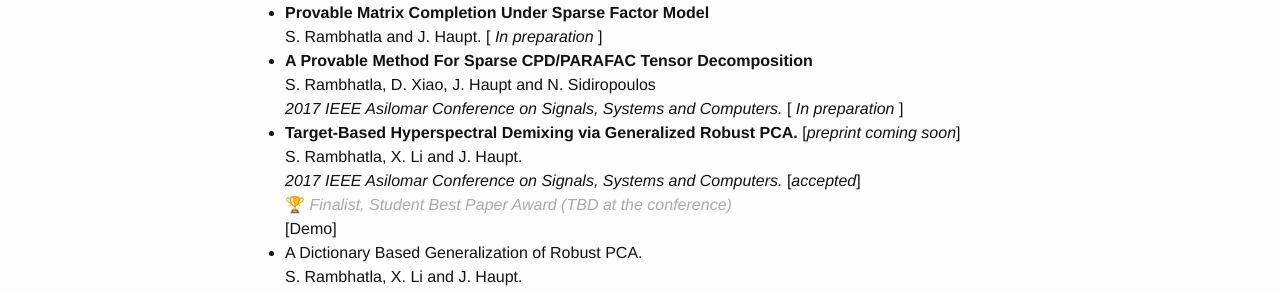
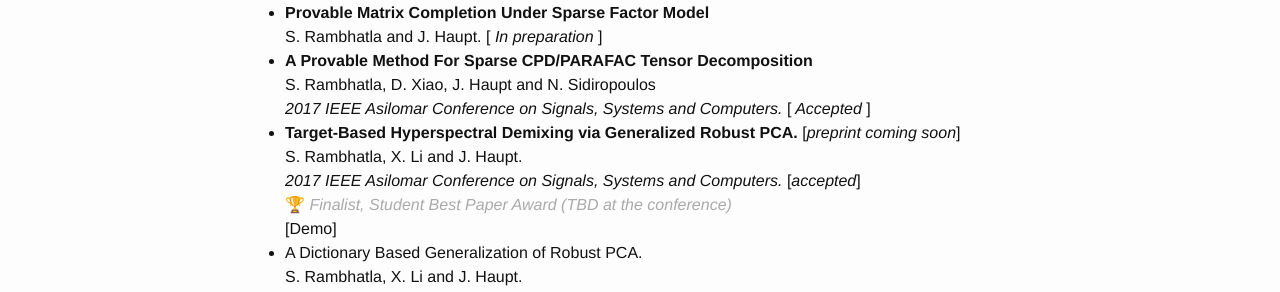
Before and after one commit to srambhatla/srambhatla.github.io, a Jekyll site: the page built from about.md, in a window 1280 px wide and 900 px high. Shown: the part 404-696 px from the top of the window. Built offline with Jekyll 4.4.1, drawn with Linux system fonts in a browser that asks for light colours.

Commit message:
update publications

```diff
--- a/about.md
+++ b/about.md
@@ -36,7 +36,7 @@ I am a third year Ph.D. (EE) student working with [Prof. Jarvis Haupt](http://ww
    <br> S. Rambhatla and J. Haupt. [<i> In preparation </i>] <br>
  </li>
  <li> <strong>A Provable Method For Sparse CPD/PARAFAC Tensor Decomposition </strong>
-   <br> S. Rambhatla, D. Xiao, J. Haupt and N. Sidiropoulos <br> <em> 2017 IEEE Asilomar Conference on Signals, Systems and Computers. </em> [<i> In preparation </i>] <br>
+   <br> S. Rambhatla, D. Xiao, J. Haupt and N. Sidiropoulos <br> <em> 2017 IEEE Asilomar Conference on Signals, Systems and Computers. </em> [<i> Accepted  </i>] <br>
  </li>
 <li> <strong> Target-Based Hyperspectral Demixing via Generalized Robust PCA. </strong>[<i>preprint coming soon</i>]  <br> S. Rambhatla, X. Li and J. Haupt. <br> <em> 2017 IEEE Asilomar Conference on Signals, Systems and Computers. </em> [<i>accepted</i>] <br>
   &#127942; <em style="color:#AAA;"> Finalist, Student Best Paper Award (TBD at the conference)</em> <br>
```
Also changed, not shown: 2 other files.
